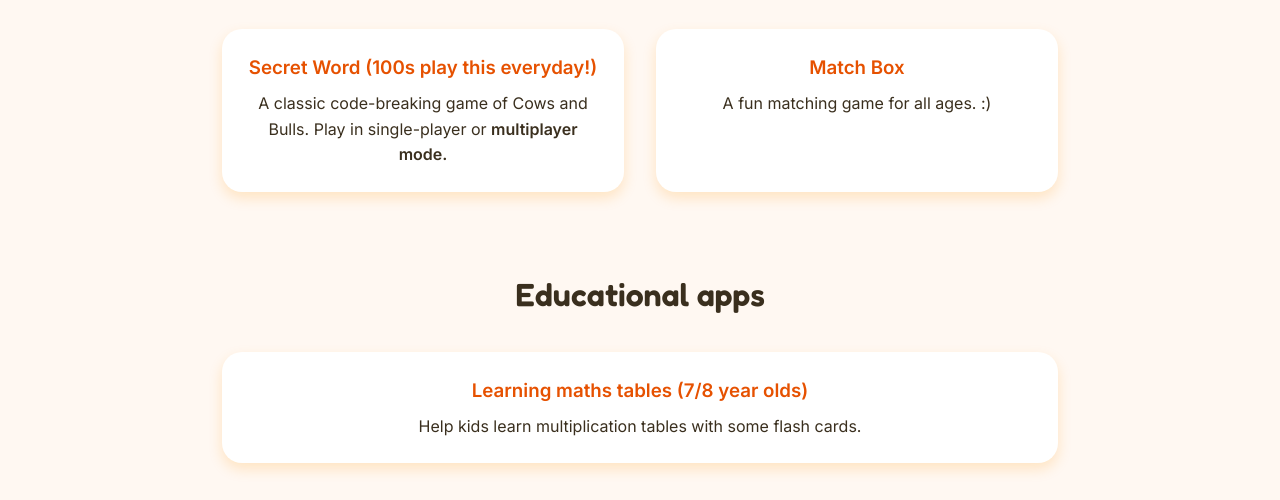
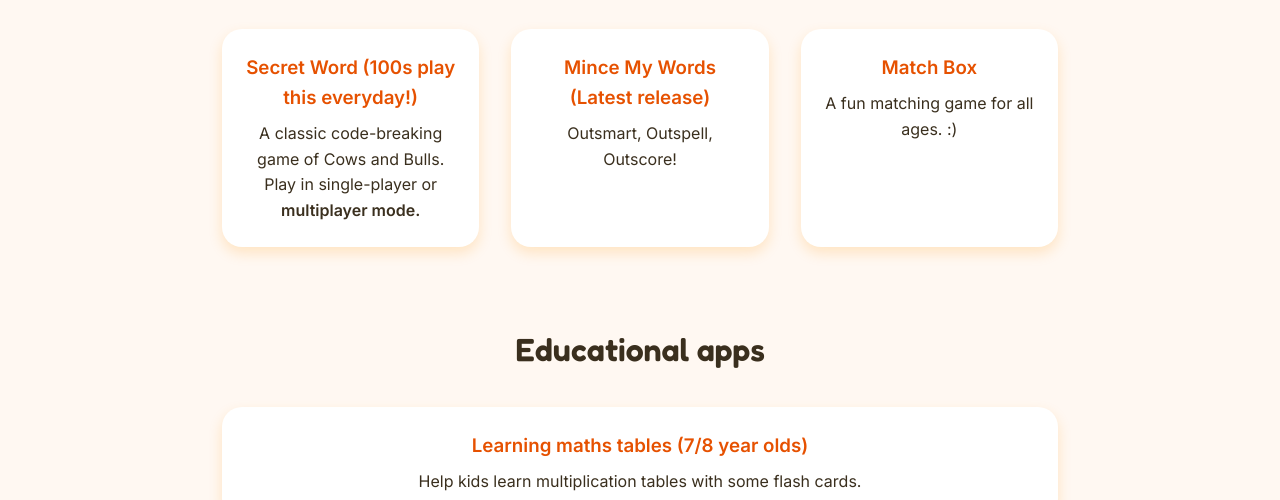
Before and after one commit to joejayanth/halwalabs, a plain HTML site: page index.html in a window 1280 px wide. Shown: the part 582-1082 px from the top of the page. Drawn offline with Linux system fonts and the light colour scheme.

Commit message:
mincemywords

```diff
--- a/index.html
+++ b/index.html
@@ -46,6 +46,11 @@
          <a class="card" href="https://secretword.in/" target="_blank">
         <h3>Secret Word (100s play this everyday!)</h3>
         <p>A classic code-breaking game of Cows and Bulls. Play in single-player or <b>multiplayer mode.</b> </p>
+        </a>
+
+         <a class="card" href="https://minceletters.halwalabs.com/" target="_blank">
+        <h3>Mince My Words (Latest release)</h3>
+        <p>Outsmart, Outspell, Outscore!</b> </p>
         </a>
 
          <a class="card" href="matchbox/index.html" target="_blank">
```
